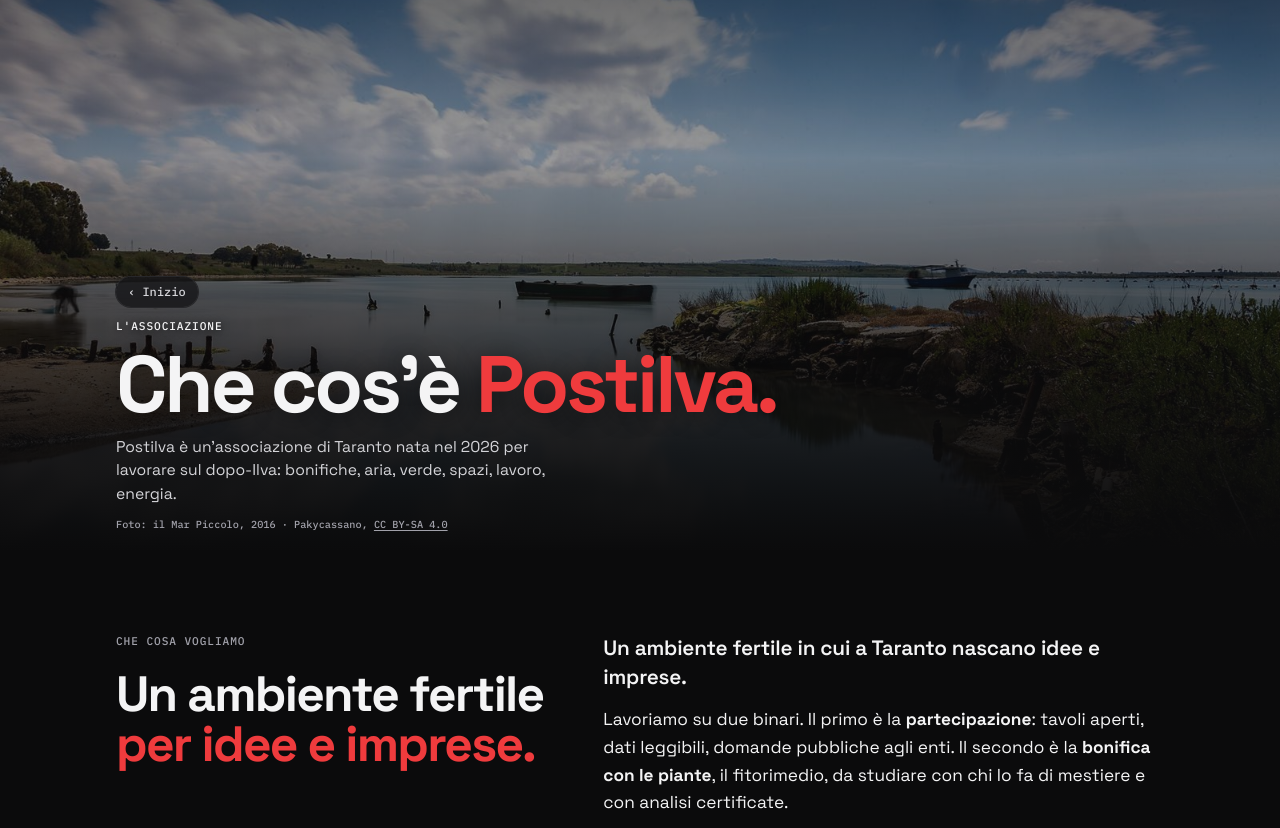
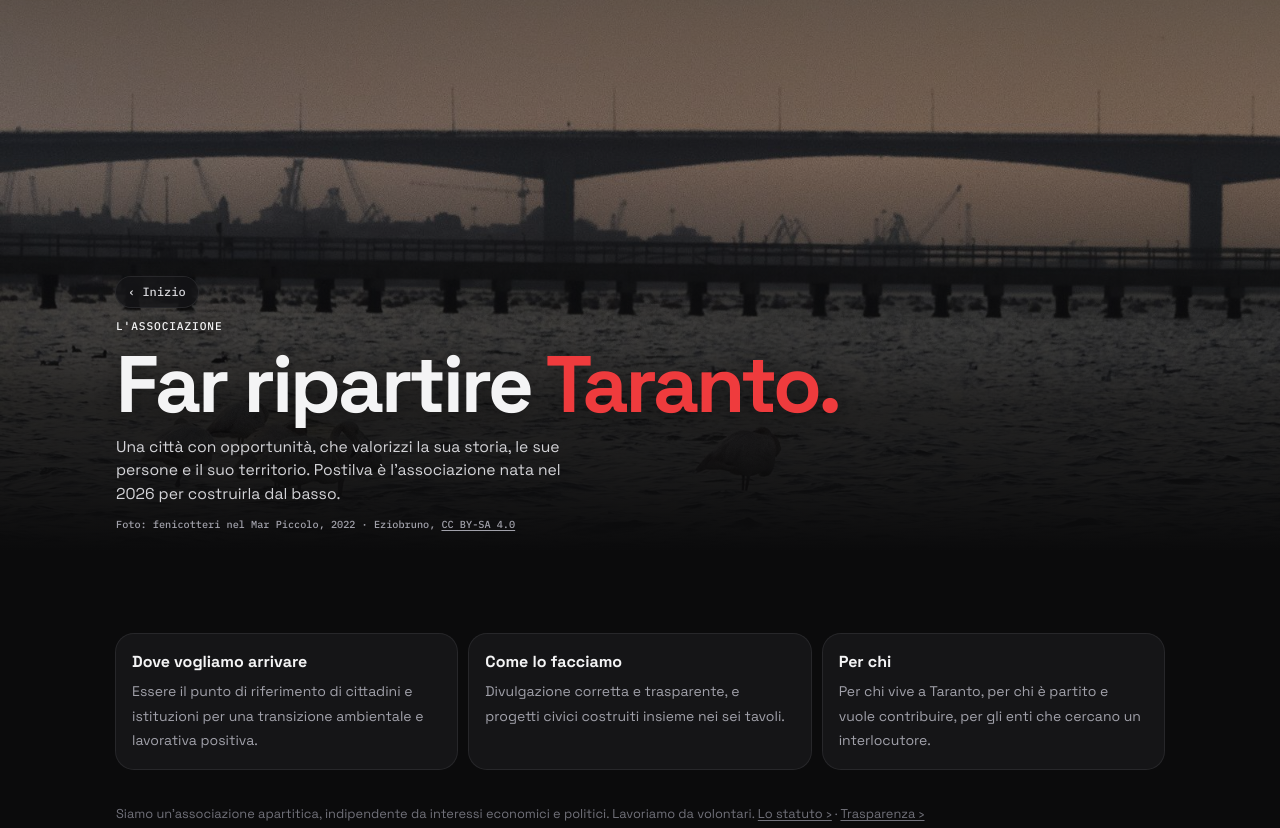
Before and after one commit to Postilva/postilva-sito, a plain HTML site: page associazione/index.html in a window 1280 px wide. Shown: the part 67-895 px from the top of the page. Drawn offline with Linux system fonts and the light colour scheme.

Commit message:
Che cos'è Postilva: nuova apertura «Far ripartire Taranto» e tre schede dal posizionamento
Co-Authored-By: Claude Opus 5.5 <noreply@anthropic.com>
Claude-Session: https://claude.ai/code/session_01GuMA5y9HjjnDajKf1ao8Wy

```diff
--- a/associazione/index.html
+++ b/associazione/index.html
@@ -17,7 +17,7 @@
 <meta property="og:image:type" content="image/jpeg">
 <meta property="og:image:width" content="1200">
 <meta property="og:image:height" content="630">
-<meta property="og:image:alt" content="Postilva. Che cos'è Postilva.">
+<meta property="og:image:alt" content="Postilva. Far ripartire Taranto.">
 <meta name="twitter:card" content="summary_large_image">
 <meta name="twitter:title" content="Che cos'è Postilva">
 <meta name="twitter:description" content="Postilva è un'associazione di Taranto nata nel 2026 per lavorare sul dopo-Ilva. Chi siamo e come siamo organizzati.">
@@ -43,18 +43,18 @@
 </header>
 
 
-<header class="hero testa-foto" style="background-image:url('/img/mar-piccolo-2016.jpg');background-position:center 45%">
+<header class="hero testa-foto" style="background-image:url('/img/fenicotteri-mar-piccolo-2022.jpg');background-position:center 50%">
   <div class="in">
     <a class="indietro" href="/">‹ Inizio</a>
     <p class="eyebrow">L'associazione</p>
-    <h1>Che cos'è <span>Postilva.</span></h1>
-    <p class="lead">Postilva è un'associazione di Taranto nata nel 2026 per lavorare sul dopo-Ilva: bonifiche, aria, verde, spazi, lavoro, energia.</p>
-    <p class="credit">Foto: il Mar Piccolo, 2016 · Pakycassano, <a href="https://commons.wikimedia.org/wiki/File:Mar_Piccolo_Taranto.jpg">CC BY-SA 4.0</a></p>
+    <h1>Far ripartire <span>Taranto.</span></h1>
+    <p class="lead">Una città con opportunità, che valorizzi la sua storia, le sue persone e il suo territorio. Postilva è l'associazione nata nel 2026 per costruirla dal basso.</p>
+    <p class="credit">Foto: fenicotteri nel Mar Piccolo, 2022 · Eziobruno, <a href="https://commons.wikimedia.org/wiki/File:Mar_piccolo_palude_la_vela.jpg">CC BY-SA 4.0</a></p>
   </div>
 </header>
-<section class="fascia"><div class="in chi">
-  <div><p class="eyebrow">Che cosa vogliamo</p><h2 class="tit">Un ambiente fertile <span>per idee e imprese.</span></h2></div>
-  <div class="prosa"><p>Un ambiente fertile in cui a Taranto nascano idee e imprese.</p><p>Lavoriamo su due binari. Il primo è la <b>partecipazione</b>: tavoli aperti, dati leggibili, domande pubbliche agli enti. Il secondo è la <b>bonifica con le piante</b>, il fitorimedio, da studiare con chi lo fa di mestiere e con analisi certificate.</p><p>Siamo un'associazione apartitica, indipendente da interessi economici e politici. Lavoriamo da volontari.</p><p class="rimandi"><a href="/statuto/">Lo statuto ›</a><a href="/trasparenza/">Trasparenza ›</a></p></div>
+<section class="fascia"><div class="in">
+<ul class="schede"><li><b>Dove vogliamo arrivare</b><small>Essere il punto di riferimento di cittadini e istituzioni per una transizione ambientale e lavorativa positiva.</small></li><li><b>Come lo facciamo</b><small>Divulgazione corretta e trasparente, e progetti civici costruiti insieme nei sei tavoli.</small></li><li><b>Per chi</b><small>Per chi vive a Taranto, per chi è partito e vuole contribuire, per gli enti che cercano un interlocutore.</small></li></ul>
+<p class="note">Siamo un'associazione apartitica, indipendente da interessi economici e politici. Lavoriamo da volontari. <a href="/statuto/">Lo statuto ›</a> · <a href="/trasparenza/">Trasparenza ›</a></p>
 </div></section>
 <section class="fascia tinta"><div class="in">
   <p class="eyebrow">Da dove veniamo</p>
--- a/stile.css
+++ b/stile.css
@@ -383,3 +383,9 @@ a.riq:hover { background: var(--surface-2); }
   .topbar nav a[href$="associazione/"], .topbar nav a[href$="#progetti"], .topbar nav a[href$="trasparenza/"] { display: none; }
   .marchio { height: 34px; }
 }
+
+/* Schede della pagina «Che cos'è Postilva» (versione C, 20/11/2026): solo colori e font già in uso. */
+.schede { display: grid; gap: 12px; grid-template-columns: repeat(auto-fit, minmax(220px, 1fr)); margin: 0 0 16px; padding: 0; list-style: none; }
+.schede li { background: var(--surface); border-radius: var(--r); padding: 16px; box-shadow: var(--shadow); }
+.schede b { display: block; margin-bottom: 4px; }
+.schede small { color: var(--ink-2); font-size: 0.875rem; }
```
